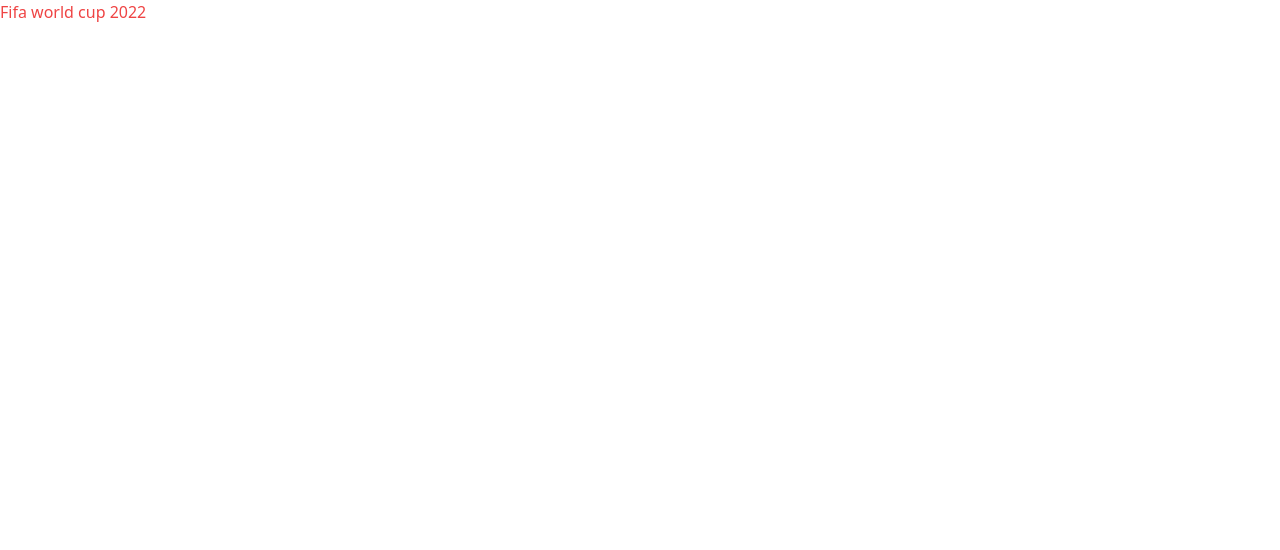
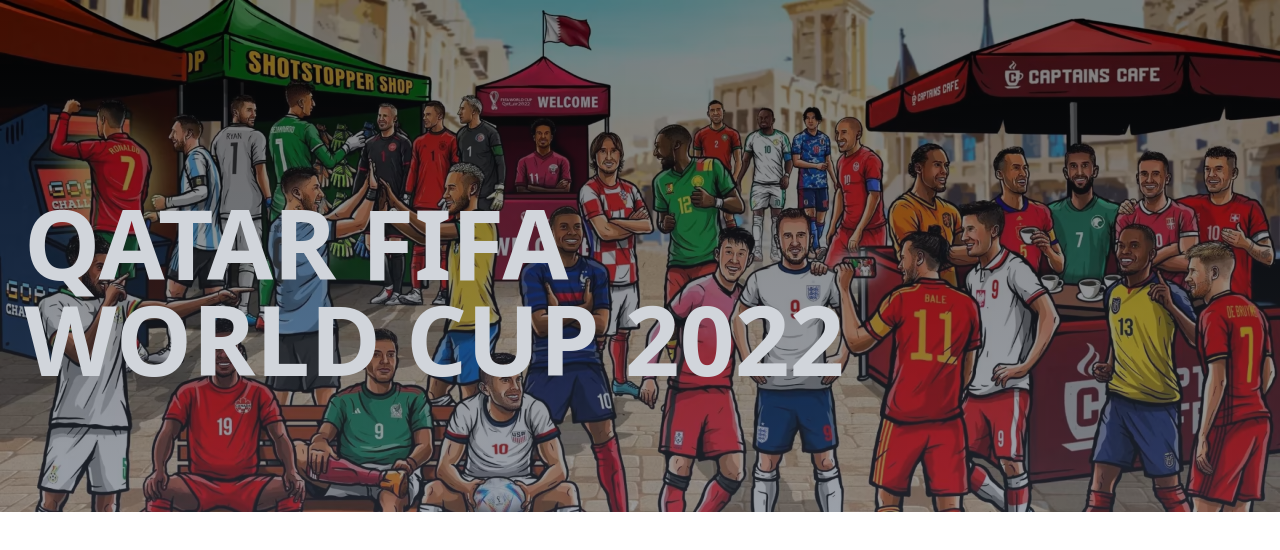
Before and after one commit to drowhannn/worldcup-frontend, a Nuxt app: page / in a window 1280 px wide. Shown: the top 550 px of the page. Built offline with nearby package versions, Linux system fonts and the light colour scheme.

Commit message:
feat: add banner

```diff
--- /dev/null
+++ b/components/Banner.vue
@@ -0,0 +1,5 @@
+<template>
+    <div class="w-screen h-screen">
+        <Banner />
+    </div>
+</template>
--- a/pages/index.vue
+++ b/pages/index.vue
@@ -1,5 +1,12 @@
 <template>
-    <div>
-        <p class="text-red-500">Fifa world cup 2022</p>
+    <div class="w-full overflow-hidden relative">
+        <img src="/images/banner.avif" class="object-cover w-full max-h-[512px]" alt="banner">
+        <div class="w-full h-full absolute top-0 opacity-50 bg-gradient-to-b from-black to-gray-700"></div>
+        <div class="absolute top-1/4 sm:top-1/3 p-3 md:p-6">
+            <div class="text-3xl md:text-6xl lg:text-8xl font-bold text-gray-300">
+                <p>QATAR FIFA</p>
+                <p>WORLD CUP 2022</p>
+            </div>
+        </div>
     </div>
 </template>
```
Also changed, not shown: public/images/banner.avif (added), public/images/banner.jpeg (added).
